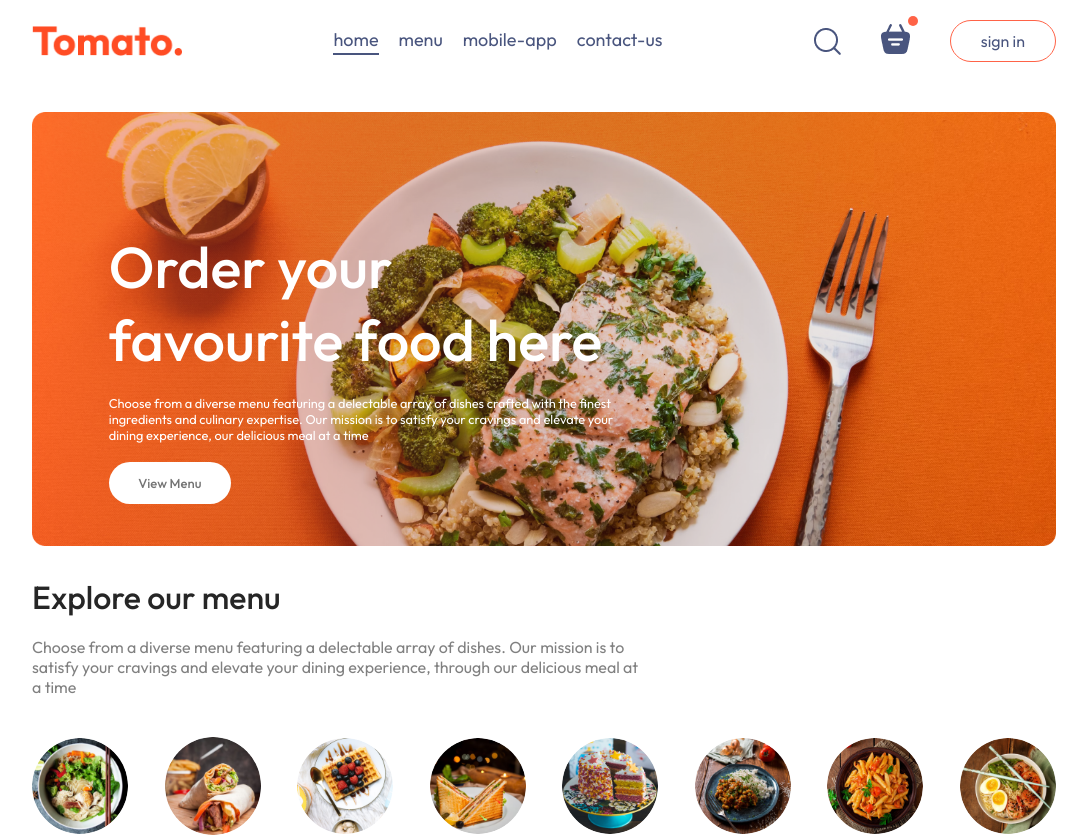
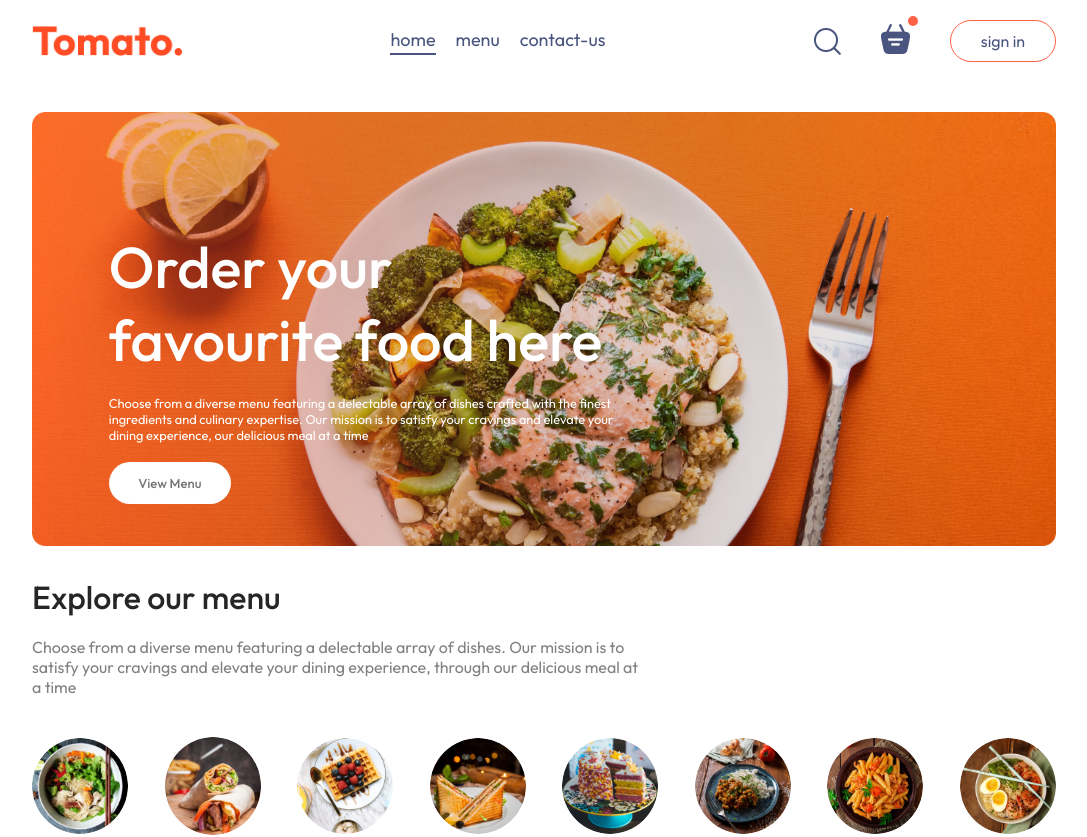
Before and after one commit to Aayush-M-1/FoodDelApp, a React (Vite) app in the folder frontend/: page / in a window 1280 px wide. Shown: the top 837 px of the page, without its empty margins (96-1183 px from the left). Built offline with nearby package versions, Linux system fonts and the light colour scheme.

Commit message:
bug fixes

```diff
--- a/frontend/src/components/NavBar/NavBar.jsx
+++ b/frontend/src/components/NavBar/NavBar.jsx
@@ -12,7 +12,6 @@ const NavBar = () => {
         <ul className="navbar-menu">
           <li onClick={() => setMenu("home")} className={menu==="home"?"active":""}>home</li>
           <li onClick={() => setMenu("menu")} className={menu==="menu"?"active":""}>menu</li>
-          <li onClick={() => setMenu("mobile-app")} className={menu==="mobile-app"?"active":""}>mobile-app</li>
           <li onClick={() => setMenu("contact-us")} className={menu==="contact-us"?"active":""}>contact-us</li>
         </ul>
         <div className="navbar-right">
```
